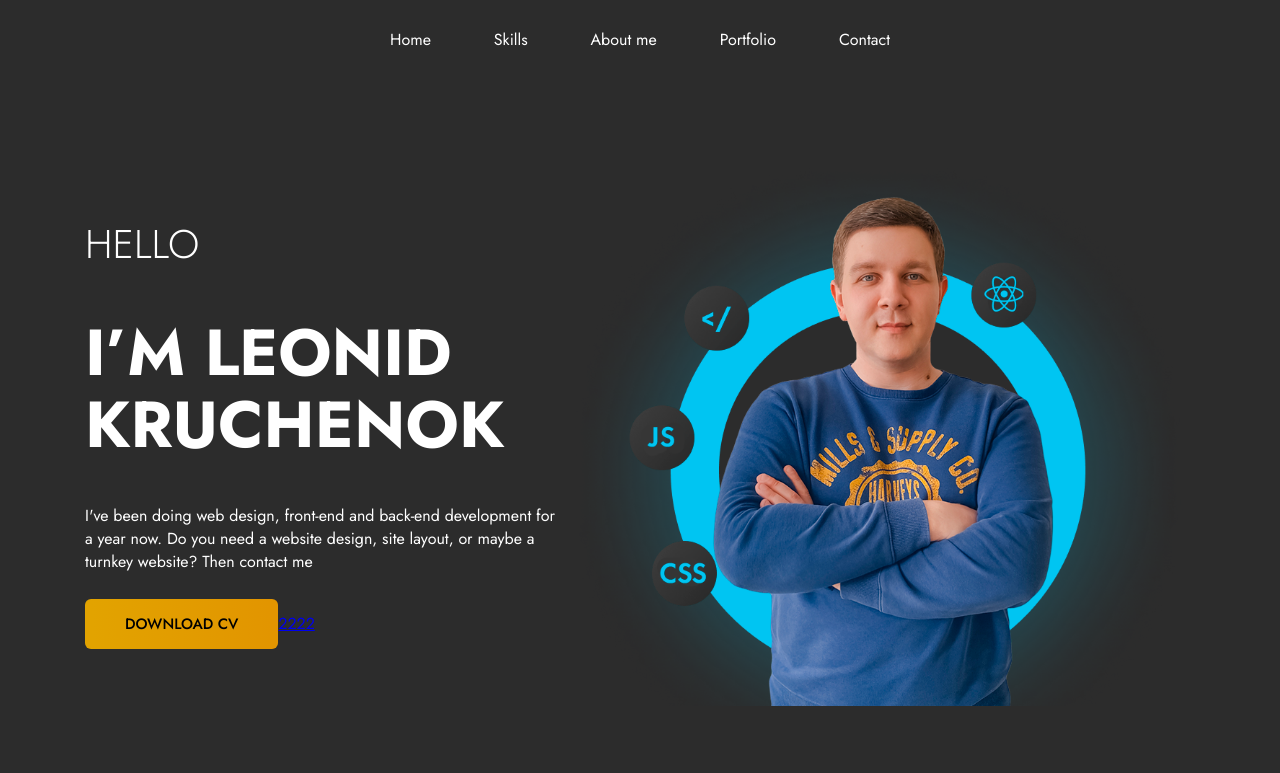
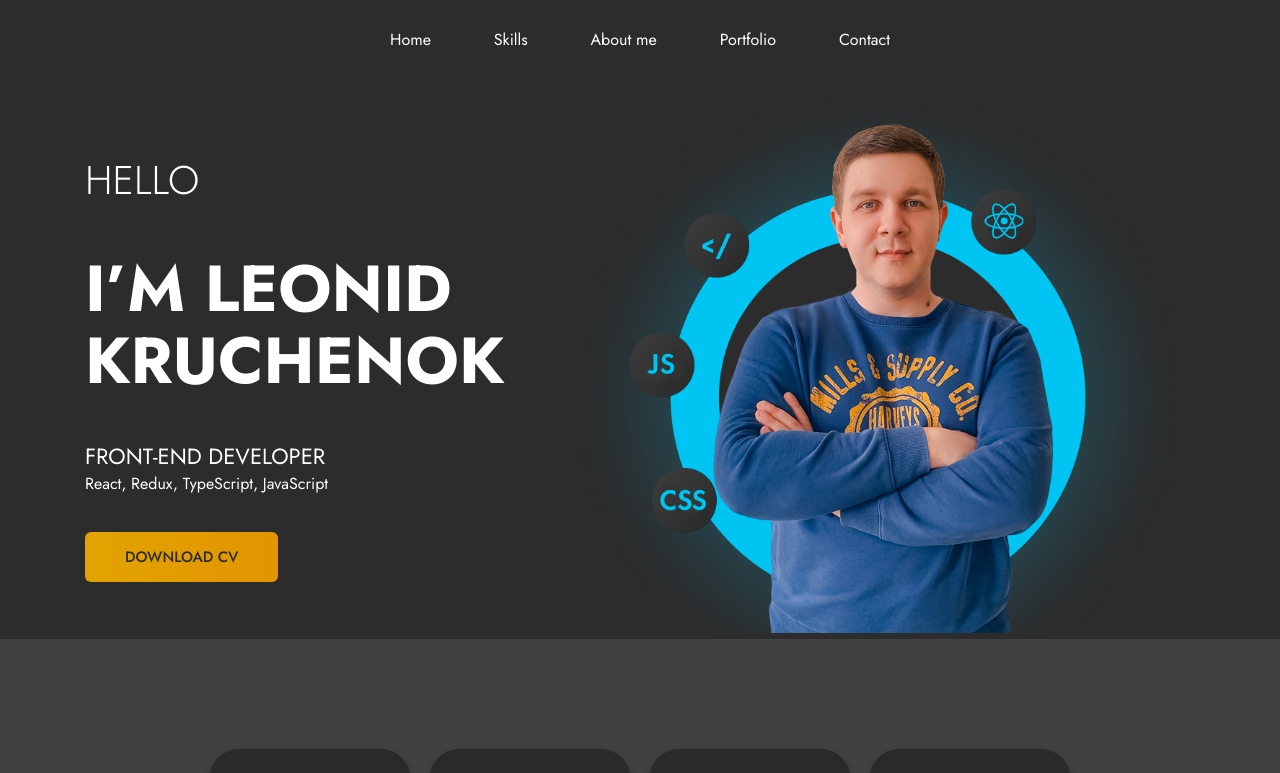
Before and after one commit to B1ackin/Portfolio-project, a React (Create React App) app: page / in a window 1280 px wide. Shown: the top 773 px of the page. Built offline with nearby package versions, Linux system fonts and the light colour scheme.

Commit message:
complete 1.01 version

```diff
--- a/src/common/style/Container.module.css
+++ b/src/common/style/Container.module.css
@@ -7,3 +7,9 @@
     align-items: center;
     justify-content: center;
 }
+
+@media (max-width: 1000px) {
+    .container {
+        flex-wrap: wrap;
+    }
+}
--- a/src/main/Main.module.css
+++ b/src/main/Main.module.css
@@ -1,5 +1,5 @@
 .mainBlock {
-    height: 88vh;
+    height: 100%;
     background-color: #2C2C2C;
 }
 
@@ -21,17 +21,22 @@
     color: #fff;
     line-height: 1.1;
 }
-
+.skills {
+    margin-bottom: 50px;
+    margin-top: 0px;
+}
+.description {
+    font-size: 22px;
+    margin-bottom: 0px;
+}
 .btnDonwload {
     font-family: 'Jost', sans-serif;
+    color: #2C2C2C;
+    text-decoration: none;
     font-weight: 500;
     font-size: 15px;
-    margin-top: 10px;
-    border: none;
-    outline: none;
     padding: 14px 40px;
     background: linear-gradient(87.32deg, #E2A300 4.47%, #E29500 95.53%);
-
     border-radius: 6px;
 }
 
--- a/src/main/Main.tsx
+++ b/src/main/Main.tsx
@@ -2,7 +2,6 @@ import React from 'react';
 import style from './Main.module.css';
 import styleContainer from '../common/style/Container.module.css'
 import myPhoto from '../image/skillsAndPhoto.png';
-
 
 
 function Main() {
@@ -10,16 +9,13 @@ function Main() {
     return (
         <div className={style.mainBlock}>
             <div className={styleContainer.container}>
-
                 <div className={style.text}>
                     <span>HELLO</span>
                     <h1>I’M LEONID KRUCHENOK</h1>
-                    <p>I've been doing web design, front-end and back-end development for a year now.
-                        Do you need a website design, site layout, or maybe a turnkey website?
-                        Then contact me
-                    </p>
-                    <button className={style.btnDonwload}>DOWNLOAD CV</button>
-                    <a href="https://avatars.githubusercontent.com/u/9919?s=280&v=4" download='CV' target="_blank">2222</a>
+                    <p className={style.description}>FRONT-END DEVELOPER</p>
+                    <p className={style.skills}>React, Redux, TypeScript, JavaScript</p>
+                    {/*<button className={style.btnDonwload}>DOWNLOAD CV</button>*/}
+                    <a className={style.btnDonwload} href="#" download='CV' target="_blank">DOWNLOAD CV</a>
                 </div>
                 <div className={style.photo}><img src={myPhoto} /></div>
             </div>
--- a/src/skills/Skills.module.css
+++ b/src/skills/Skills.module.css
@@ -1,5 +1,5 @@
 .skillsBlock {
-    height: 100vh;
+    height: 100%;
     background: #414141;
 }
 .container {
@@ -11,3 +11,9 @@
     padding-top: 100px;
     padding-bottom: 100px;
 }
+
+@media (max-width: 1000px) {
+    .container {
+        width: 100%;
+    }
+}
--- a/src/skills/Skills.tsx
+++ b/src/skills/Skills.tsx
@@ -8,8 +8,6 @@ import javascriptImg from '../image/icon/JavaScript.png'
 import htmlCssImg from '../image/icon/html-css.png'
 import gitImg from '../image/icon/git.png'
 import apiImg from '../image/icon/restapi.png'
-
-
 
 
 
```
